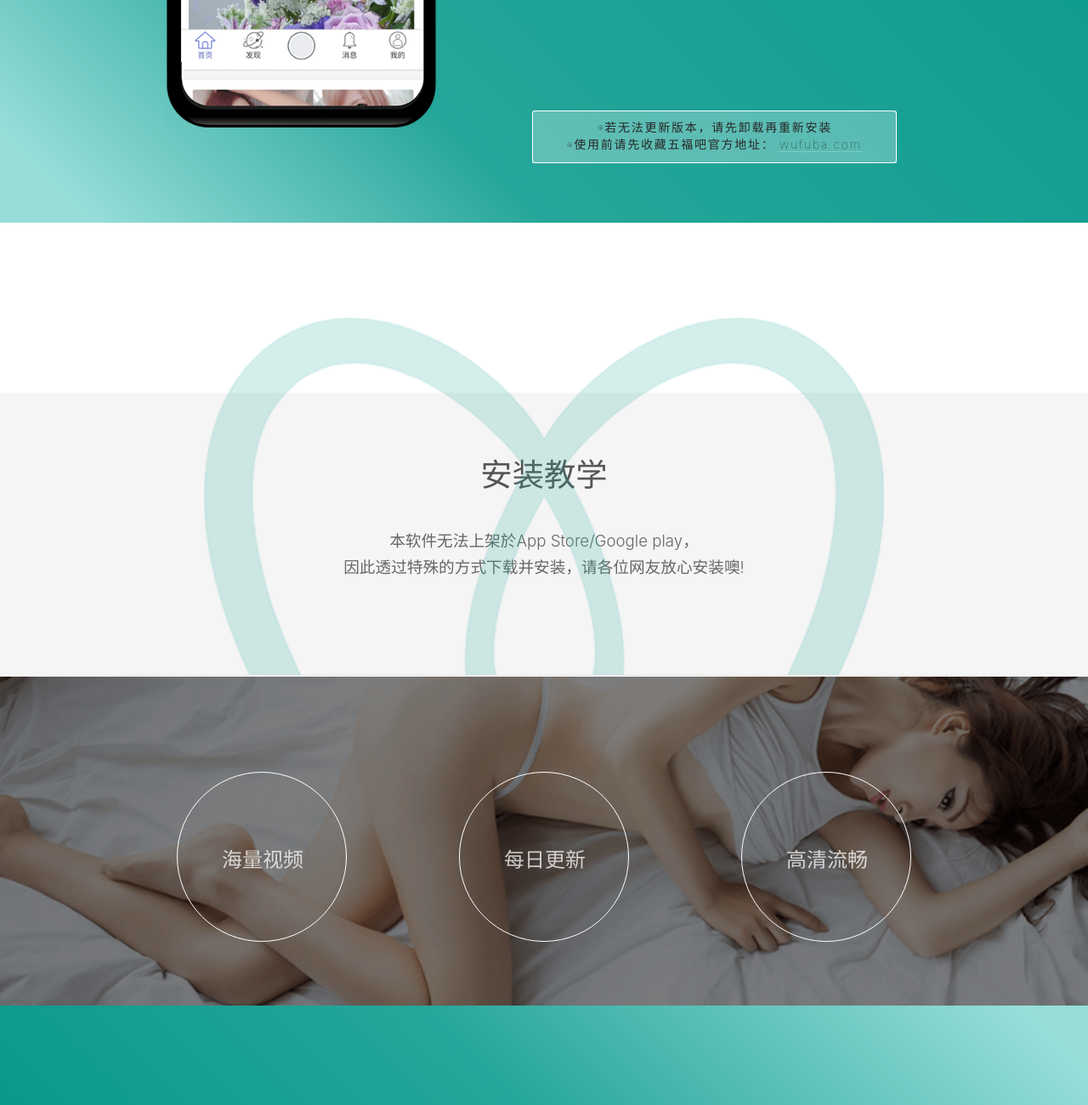
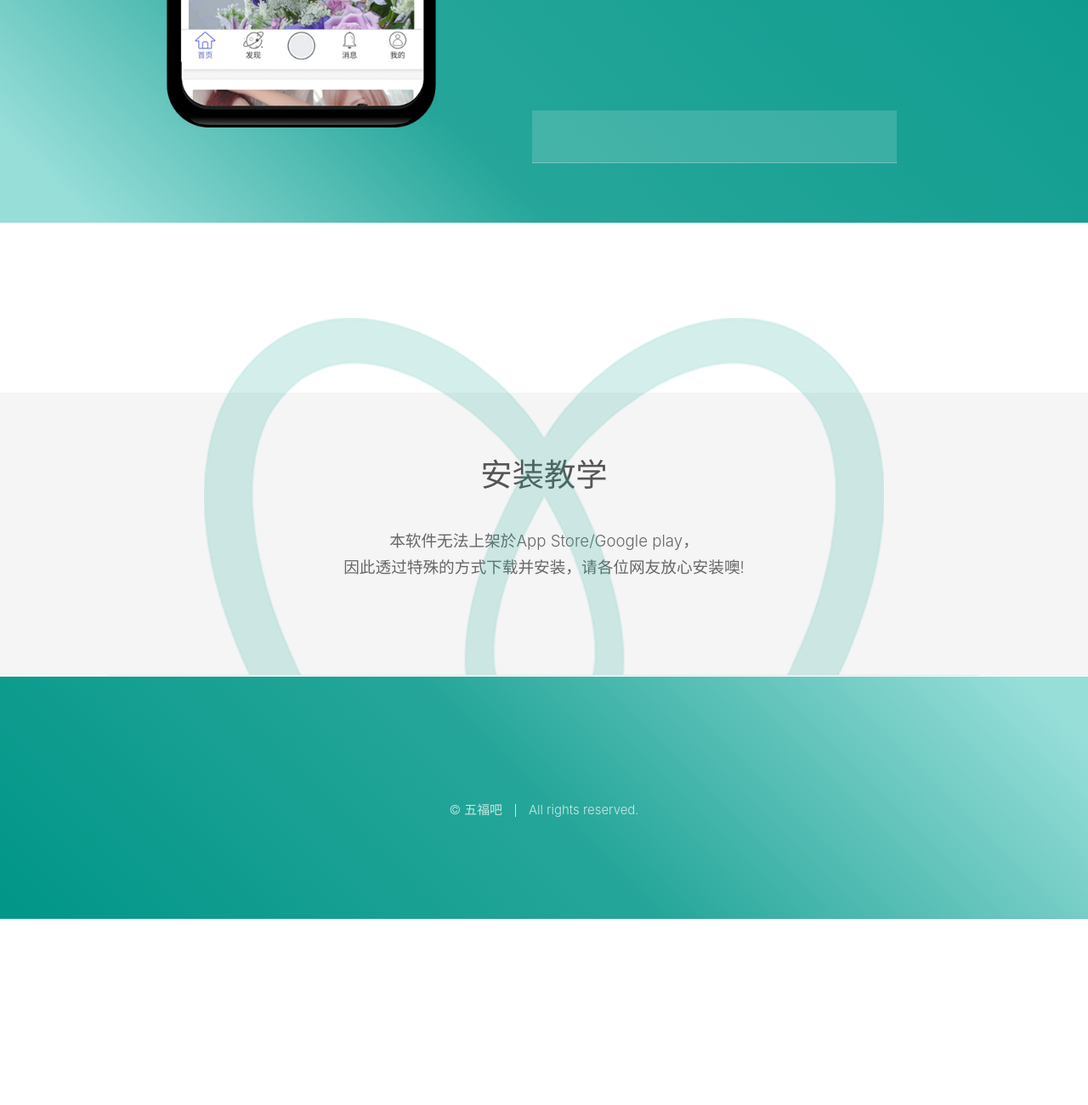
Before and after one commit to whykang/whykang.github.io, a plain HTML site: page index.html in a window 1280 px wide. Shown: the part 600-1900 px from the top of the page at 85% size. After the commit the page ends 1681 px from the top, so only its background shows below. Drawn offline with Linux system fonts and the light colour scheme.

Commit message:
Update index.html

```diff
--- a/index.html
+++ b/index.html
@@ -63,11 +63,7 @@
 
 							</div>
 									<div class="actions">
-										<div href="" id="btn_04" class="btnNotice button scrolly">
-											※若无法更新版本，请先卸载再重新安装 <br />
-											※使用前请先收藏五福吧官方地址：
-											<a href="https://www.wufuba.com">wufuba.com</a>
-										</div>
+
 										<a href="" id="btn_05" class="btnNotice crolly"></a>
 									</div>
 								</div>
@@ -82,8 +78,8 @@
 
 			<div class="dwnNoticeMob">
 					※若无法更新版本，请先卸载再重新安装 <br />
-					※使用前请先收藏五福吧官方地址：
-					<a href="www.wufuba.com">wufuba.cn</a>
+					※微信公众号 梦宇网络平台
+
 			</div>
 		<!-- Zero: buffer area -->
 
@@ -110,28 +106,6 @@
 			<div class="deviderLine_03"></div>
 
 		<!-- Four: Badges -->
-			<section id="four" class="main style2 special">
-				<div class="container badgeArea">
-					<div class="badge">
-						<div class="badgeText">每日更新
-								<div class="badgeDecoLine"></div>
-								<div class="deviderLine_02"></div>
-						</div>
-					</div>
-					<div class="badge badgeLeft">
-						<div class="badgeText">海量视频
-								<div class="badgeDecoLine"></div>
-								<div class="deviderLine_02"></div>
-						</div>
-					</div>
-					<div class="badge badgeRight">
-						<div class="badgeText">高清流畅
-								<div class="badgeDecoLine"></div>
-						</div>
-					</div>
-				</div>
-			</section>
-
 
 		<!-- Footer -->
 			<section id="footer">
```
